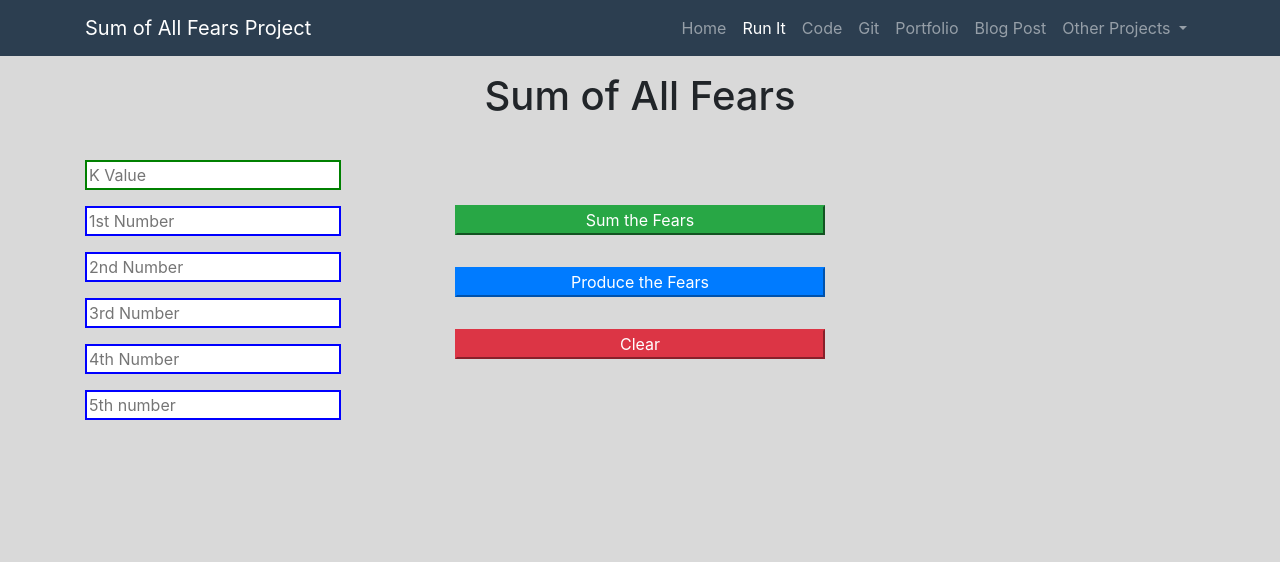
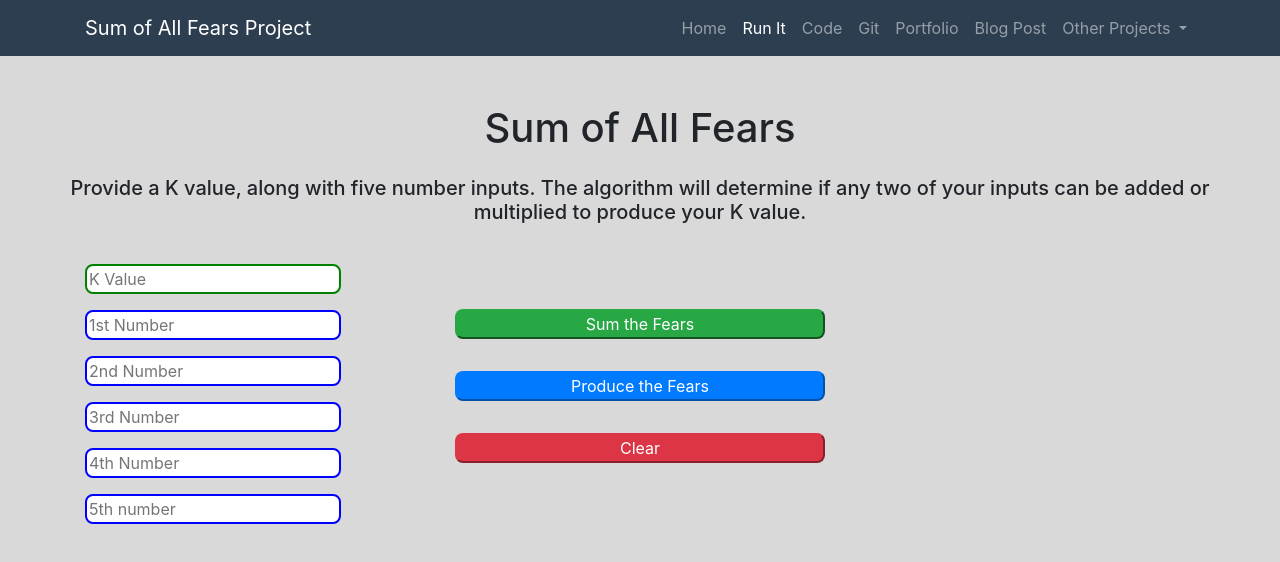
Before and after one commit to jacksoncooper12/NumberChallenge, a plain HTML site: page NumberChallenge/Solve.html in a window 1280 px wide. Drawn offline with nearby package versions, Linux system fonts and the light colour scheme.

Commit message:
styling and desc

```diff
--- a/NumberChallenge/Solve.html
+++ b/NumberChallenge/Solve.html
@@ -66,42 +66,45 @@
 
     <!-- Page Content -->
     <div class="container">
-        <div class="row inputPad">
+        <div class="row">
             <div class="col text-center">
-                <h1>Sum of All Fears</h1>
+                <h1 class="mt-5">Sum of All Fears</h1>
             </div>
+        </div>
+        <div class="row text-center inputPad">
+            <h5>Provide a K value, along with five number inputs. The algorithm will determine if any two of your inputs can be added or multiplied to produce your K value.</h5>
         </div>
         <div class="container">
             <div class="row">
                 <div class="col-sm-4 my-auto">
                     <div class="row input2Pad">
-                        <input id="soafInput" type="text" placeholder="K Value" class="kBorder" onkeypress="return isNumberKey(event)" />
+                        <input id="soafInput" type="text" placeholder="K Value" class="kBorder buttonRound" onkeypress="return isNumberKey(event)" />
                     </div>
                     <div class="row input2Pad">
-                        <input id="in1" type="text" class="valBorder" placeholder="1st Number" onkeypress="return isNumberKey(event)" />
+                        <input id="in1" type="text" class="valBorder buttonRound" placeholder="1st Number" onkeypress="return isNumberKey(event)" />
                     </div>
                     <div class="row input2Pad">
-                        <input id="in2" type="text" class="valBorder" placeholder="2nd Number" onkeypress="return isNumberKey(event)" />
+                        <input id="in2" type="text" class="valBorder buttonRound" placeholder="2nd Number" onkeypress="return isNumberKey(event)" />
                     </div>
                     <div class="row input2Pad">
-                        <input id="in3" type="text" class="valBorder" placeholder="3rd Number" onkeypress="return isNumberKey(event)" />
+                        <input id="in3" type="text" class="valBorder buttonRound" placeholder="3rd Number" onkeypress="return isNumberKey(event)" />
                     </div>
                     <div class="row input2Pad">
-                        <input id="in4" type="text" class="valBorder" placeholder="4th Number" onkeypress="return isNumberKey(event)" />
+                        <input id="in4" type="text" class="valBorder buttonRound" placeholder="4th Number" onkeypress="return isNumberKey(event)" />
                     </div>
                     <div class="row input2Pad">
-                        <input id="in5" type="text" class="valBorder" placeholder="5th number" onkeypress="return isNumberKey(event)" />
+                        <input id="in5" type="text" class="valBorder buttonRound" placeholder="5th number" onkeypress="return isNumberKey(event)" />
                     </div>
                 </div>
                 <div class="col-sm-4 my-auto text-center">
                     <div class="row inputPad">
-                        <button id="soafBtn" class="btn-success btnWide">Sum the Fears</button>
+                        <button id="soafBtn" class="btn-success btnWide buttonRound">Sum the Fears</button>
                     </div>
                     <div class="row inputPad">
-                        <button id="poafBtn" class="btn-primary btnWide">Produce the Fears</button>
+                        <button id="poafBtn" class="btn-primary btnWide buttonRound">Produce the Fears</button>
                     </div>
                     <div class="row inputPad">
-                        <button id="clear" class="btn-danger btnWide">Clear</button>
+                        <button id="clear" class="btn-danger btnWide buttonRound">Clear</button>
                     </div>
                 </div>
                 <div class="col-sm-4 text-center my-auto">
--- a/NumberChallenge/css/main.css
+++ b/NumberChallenge/css/main.css
@@ -55,7 +55,10 @@ body {
     border: 2px solid green;
 }
 .valBorder{
-    border: 2px solid blue
+    border: 2px solid blue;
+}
+.buttonRound {
+    border-radius: 8px;
 }
 
 .input2Pad{
```
Also changed, not shown: NumberChallenge/Index.html (+2 -6 lines).
